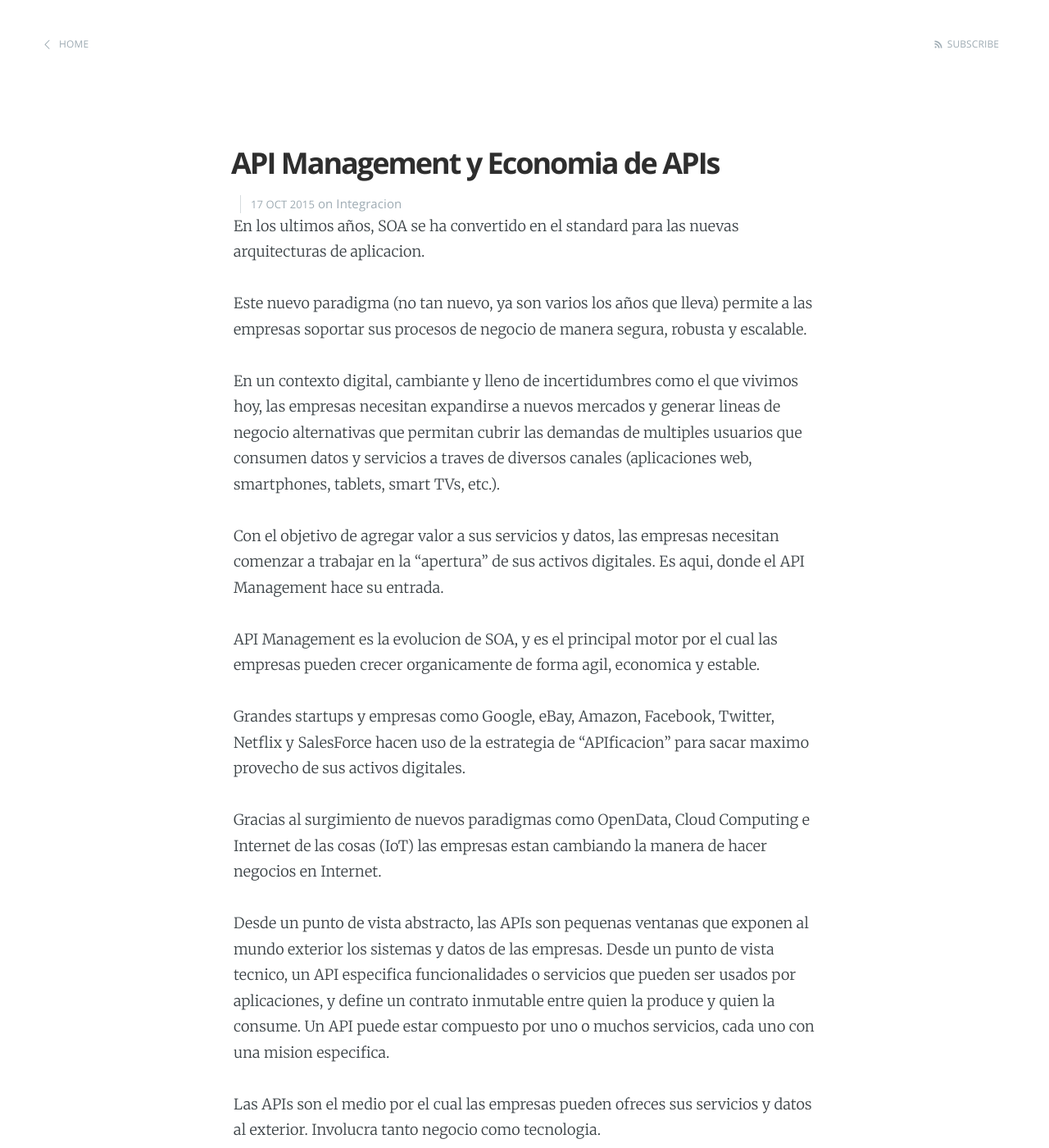
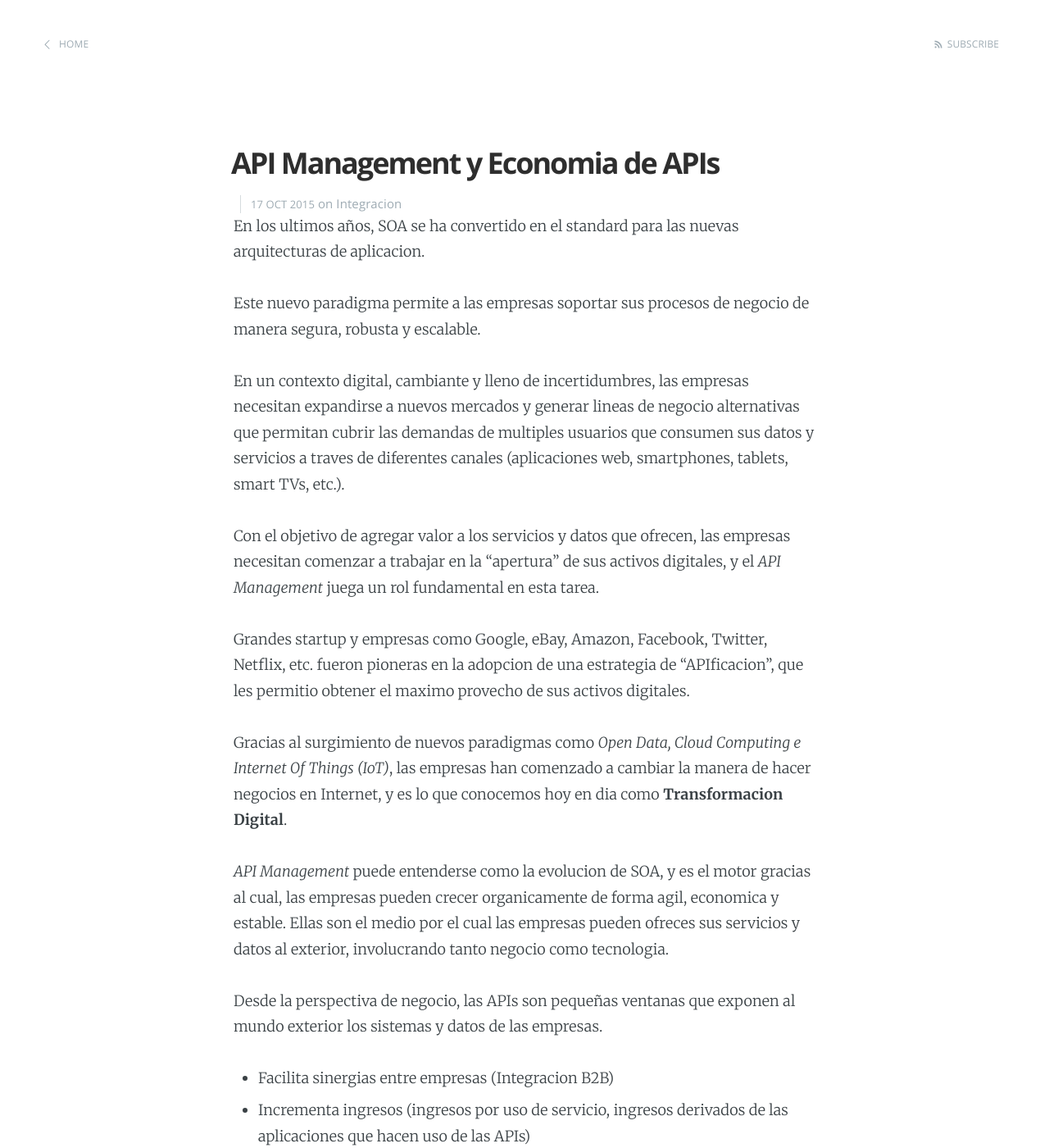
Before and after one commit to jpOlivo/jpOlivo.github.io, a Jekyll site: the page built from _posts/2015-10-17-integracion-API Management.markdown, in a window 1280 px wide and 1400 px high. Shown: the whole window at 82% size. Built offline with Jekyll 4.4.1, drawn with Linux system fonts in a browser that asks for light colours; Markdown is read by kramdown in place of the engine named in the settings; some of the changed text lies outside the part shown.

Commit message:
Fix update markdown & Post Updates

```diff
--- a/_config.yml
+++ b/_config.yml
@@ -1,8 +1,9 @@
-name: Jack the builder IT
+name: Jack the IT Builder
 description: Blogging about Architecture of Software
 meta_description: "Juan Olivera, Blogging about Architecture of Software"
 
-markdown: redcarpet
+#markdown: redcarpet
+markdown: kramdown
 highlighter: pygments
 #highlighter: rouge
 logo: false
@@ -12,5 +13,6 @@ domain_name: 'http://jp_olivo.github.com'
 google_analytics: 'UA-XXXXXXXX-X'
 
 # Details for the RSS feed generator
-url:            'http://jp_olivo.github.com'
+#url:            'http://jpolivo.github.io/'
+url:            'http://localhost:4000'
 author:         'Juan Olivera'
--- a/_layouts/post.html
+++ b/_layouts/post.html
@@ -71,9 +71,8 @@ post_class: post-template
                     <!-- Author Name -->
                     <h4> {{ site.author }} </h4>
                     <!-- Author Bio -->
-                    <p>
-                        Here goes the author description. You might want to place some links too in here
-                    </p>
+                    <p> I'm a software worker and a passionate by technology. I love to learn, experiment and innovate using new architectural approaches, frameworks and development methodologies. <p>
+					<p> This blog contains my personal notes and experiences to document my progress and hopefully help others. <p>
                 </section>
             {% endif %}
 
--- a/_posts/2015-10-17-integracion-API Management.markdown
+++ b/_posts/2015-10-17-integracion-API Management.markdown
@@ -7,40 +7,39 @@ categories: Integracion
 
 En los ultimos a&ntilde;os, SOA se ha convertido en el standard para las nuevas arquitecturas de aplicacion.
 
-Este nuevo paradigma (no tan nuevo, ya son varios los a&ntilde;os que lleva) permite a las empresas soportar sus procesos de negocio de manera segura, robusta y escalable.
+Este nuevo paradigma permite a las empresas soportar sus procesos de negocio de manera segura, robusta y escalable.
 
-En un contexto digital, cambiante y lleno de incertidumbres como el que vivimos hoy, las empresas necesitan expandirse a nuevos mercados y generar lineas de negocio alternativas que permitan cubrir las demandas de multiples usuarios que consumen datos y servicios a traves de diversos canales (aplicaciones web, smartphones, tablets, smart TVs, etc.).
+En un contexto digital, cambiante y lleno de incertidumbres, las empresas necesitan expandirse a nuevos mercados y generar lineas de negocio alternativas que permitan cubrir las demandas de multiples usuarios que consumen sus datos y servicios a traves de diferentes canales (aplicaciones web, smartphones, tablets, smart TVs, etc.).
 
-Con el objetivo de agregar valor a sus servicios y datos, las empresas necesitan comenzar a trabajar en la "apertura" de sus activos digitales. Es aqui, donde el API Management hace su entrada.
+Con el objetivo de agregar valor a los servicios y datos que ofrecen, las empresas necesitan comenzar a trabajar en la "apertura" de sus activos digitales, y el _API Management_ juega un rol fundamental en esta tarea.
 
-API Management es la evolucion de SOA, y es el principal motor por el cual las empresas pueden crecer organicamente de forma agil, economica y estable.
+Grandes startup y empresas como Google, eBay, Amazon, Facebook, Twitter, Netflix, etc. fueron pioneras en la adopcion de una estrategia de "APIficacion", que les permitio obtener el maximo provecho de sus activos digitales.
 
-Grandes startups y empresas como Google, eBay, Amazon, Facebook, Twitter, Netflix y SalesForce hacen uso de la estrategia de "APIficacion" para sacar maximo provecho de sus activos digitales.
+Gracias al surgimiento de nuevos paradigmas como _Open Data, Cloud Computing e Internet Of Things (IoT)_, las empresas han comenzado a cambiar la manera de hacer negocios en Internet, y es lo que conocemos hoy en dia como **Transformacion Digital**.
 
-Gracias al surgimiento de nuevos paradigmas como OpenData, Cloud Computing e Internet de las cosas (IoT) las empresas estan cambiando la manera de hacer negocios en Internet.
+_API Management_ puede entenderse como la evolucion de SOA, y es el motor gracias al cual, las empresas pueden crecer organicamente de forma agil, economica y estable. Ellas son el medio por el cual las empresas pueden ofreces sus servicios y datos al exterior, involucrando tanto negocio como tecnologia.
 
-Desde un punto de vista abstracto, las APIs son pequenas ventanas que exponen al mundo exterior los sistemas y datos de las empresas.
-Desde un punto de vista tecnico, un API especifica funcionalidades o servicios que pueden ser usados por aplicaciones, y define un contrato inmutable entre quien la produce y quien la consume. Un API puede estar compuesto por uno o muchos servicios, cada uno con una mision especifica.
+Desde la perspectiva de negocio, las APIs son peque&ntilde;as ventanas que exponen al mundo exterior los sistemas y datos de las empresas.
 
-Las APIs son el medio por el cual las empresas pueden ofreces sus servicios y datos al exterior. Involucra tanto negocio como tecnologia.
+* Facilita sinergias entre empresas (Integracion B2B)
+* Incrementa ingresos (ingresos por uso de servicio, ingresos derivados de las aplicaciones que hacen uso de las APIs)
+* Reduce costos
+* Permite la captacion de nuevos clientes
+* Fomenta la innovacion
+* Etc.
 
-Consideradas desde el negocio:
 
-* Facilita las sinergias entre empresas (Integracion B2B)
-* Incrementa los ingresos (ingresos por uso de servicio, ingresos derivados de las aplicaciones que hacen uso de las APIs)
-* Reduce costos
-* Permite captar nuevos clientes
-* Fomenta la innovacion
+Desde el punto de vista tecnico, una API especifica funcionalidades o servicios que pueden ser usados por aplicaciones, y define un contrato inmutable entre quien la produce y quien la consume.
 
-Consideradas desde la tecnologia, las APIs son el nuevo software que permite alcanzar el sue&ntilde;o de la web completamente programable (Internet of Things).
+Sin embargo, exponer servicios y datos que manejen informacion sensible y no esten debidamente asegurados, puede derivar en perdidas financieras, fraudes, incumplimiento de regulaciones, etc.
+Para evitar estos y otros problemas, es importante contar con una plataforma que permita gestionar los activos digitales que seran expuestos y que minimamente contemple:
 
-Exponer servicios y datos que manejen informacion sensible y no esten debidamente asegurados, puede derivar en perdidas financieras, fraudes, incumplimiento de regulaciones, etc.
-Es por ello necesario contar con una plataforma de API Management que permita:
+* **Interoperabilidad:**      Permitir consistencia entre multiples implementaciones y versiones de API.
+* **Control y Gobierno:**   	Automatizar y controlar las conexiones entre una API y las aplicaciones que la utilizan.
+* **Seguridad:**              Proteger las API del mal uso, considerando procedimientos y politicas de seguridad.
+* **Monitoreo y Reporte:**  	Monitorear el  trafico entre las API y las aplicaciones que las consumen.
+* **Control del Ciclo Vida:**	Gestionar un API  a lo largo de su ciclo de vida, desde desarrollo hasta operaciones, pasando por pruebas, despliegue, distribucion, decomiso, etc.
 
-* Interoperabilidad:      Permitir consistencia entre multiples implementaciones y versiones de API.
-* Control y Gobierno:   	Automatizar y controlar las conexiones entre una API y las aplicaciones que la utilizan.
-* Seguridad:              Proteger las API del mal uso, considerando procedimientos y politicas de seguridad.
-* Monitoreo y Reporte:  	Monitorear el  trafico entre las API y las aplicaciones que las consumen.
-* Control del Ciclo Vida:	Gestionar un API  a lo largo de su ciclo de vida, desde desarrollo hasta operaciones, pasando por pruebas, despliegue, distribucion, decomiso, etc.
+Gigantes como Microsoft, MuleSoft, Oracle e IBM ofrecen sus soluciones (comerciales) de _API Management_ basadas en _cloud_ y _on-premises_. Tambien existen soluciones muy completas y de codigo abierto como la ofrecida por WSO2.
 
-El API management se han convertido en un nuevo componente de Middleware que debemos considerar en cualquier Arquitectura de TI moderna.
+El _API management_ se han convertido en un nuevo componente de _Middleware_ que debemos considerar en cualquier Arquitectura de TI moderna.
--- a/feed.xml
+++ b/feed.xml
@@ -5,7 +8,7 @@
     <description>{{ site.description | xml_escape }}</description>
     <link>{{ site.url }}</link>
     <atom:link href="{{ site.url }}/feed.xml" rel="self" type="application/rss+xml" />
-    {% for post in site.posts limit:3 %}
+    {% for post in site.posts limit:10 %}
       <item>
         <title>{{ post.title | xml_escape }}</title>
         <description>{{ post.content | xml_escape }}</description>
```
Also changed, not shown: other parts of feed.xml (+3 -0 lines), _posts/2013-11-10-welcome-to-jekyll.markdown (deleted, +0 -24 lines), _posts/2015-10-12-usabilidad-Disenio Centrado En El Usuario.markdown (+20 -10 lines), about.md (+6 -5 lines), assets/images/profile.png.
